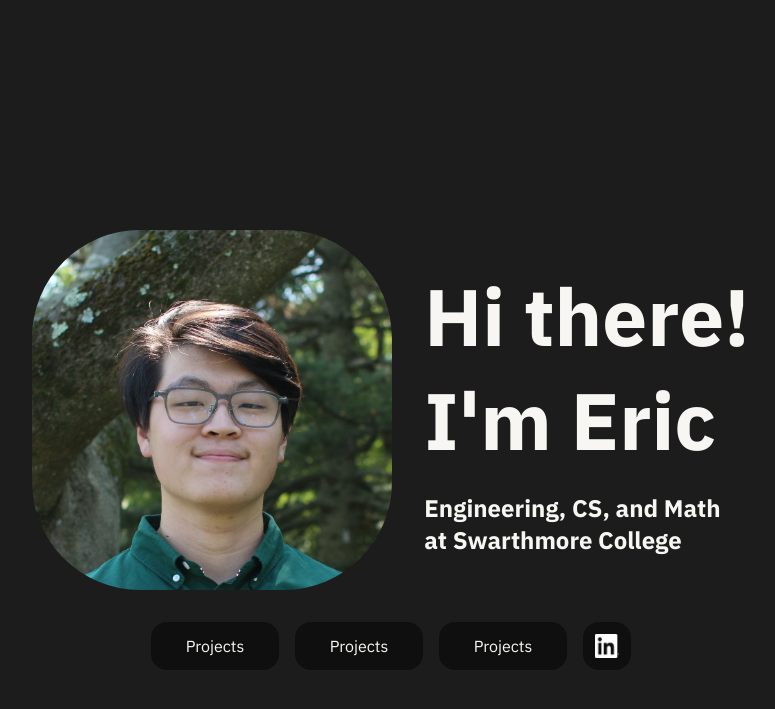
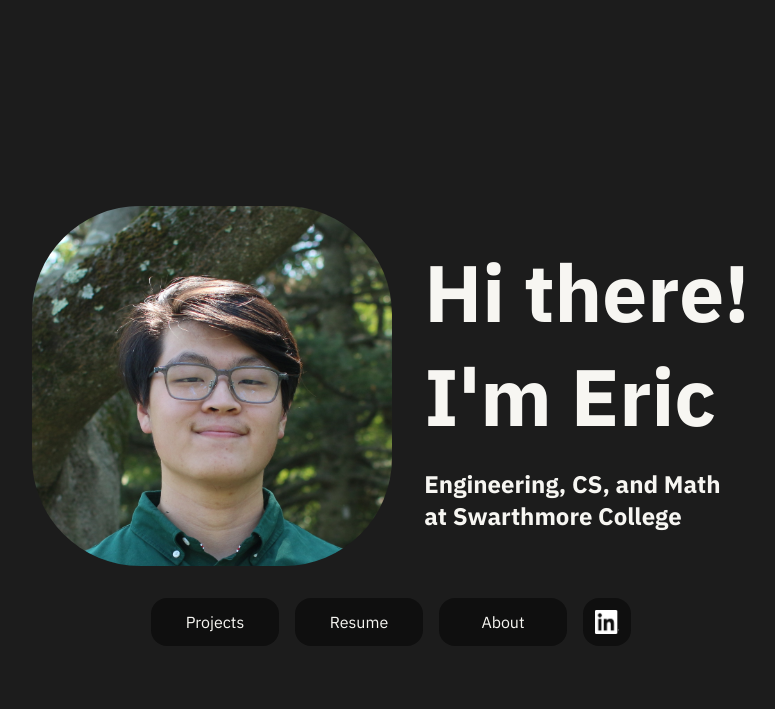
Before and after one commit to ericjchen21/ericjchen21.github.io, a Jekyll site: the page built from index.html, in a window 1280 px wide. Shown: the top 709 px of the page, without its empty margins (249-1024 px from the left). Built offline with Jekyll 4.4.1, drawn with Linux system fonts in a browser that asks for light colours.

Commit message:
fixed index navbar

```diff
--- a/_sass/_index.scss
+++ b/_sass/_index.scss
@@ -98,6 +98,37 @@
     //   gap: 2rem; vv
     // }
 
+    .my-button {
+      display: flex;
+      justify-content: center;
+      align-items: center;
+
+      height: 3rem;
+      width: 8rem;
+
+      &.icon {
+        width: 3rem;
+      }
+
+      background-color: darken($bg-color, 5%);
+      // border: 10px;
+      // border-color: var(--text-color);
+      border-radius: 1rem 1rem;
+
+      color: var(--text-color);
+      text-decoration: none;
+
+      img {
+        height: 1.5rem;
+        width: 1.5rem;
+      }
+
+      &:hover {
+        background-color: #123524;
+        transform: scale(1.1);
+      }
+    }
+
     my-button {
       height: 3rem;
       width: 8rem;
@@ -141,5 +172,5 @@
 }
 
 .spacer {
-  height: 3.5rem;
+  height: 1rem;
 }
--- a/index.html
+++ b/index.html
@@ -27,20 +27,20 @@ title: Eric Chen - Home
       </div>
     </div>
     <div class="index-navbar">
-      <my-button class="index-nav-button">
-        <a href="projects.html" class="index-nav-link">Projects</a>
-      </my-button>
-      <my-button class="index-nav-button">
-        <a href="projects.html" class="index-nav-link">Projects</a>
-      </my-button>
-      <my-button class="index-nav-button">
-        <a href="projects.html" class="index-nav-link">Projects</a>
-      </my-button>
-      <my-button class="index-nav-icon">
-        <img src="assets/images/InBug-White.png" alt="LinkedIn Icon">
-      </my-button>
+      <a class="my-button" href="{{ '/projects' | relative_url }}">
+          Projects
+      </a>
+      <a class="my-button" href="{{ '/resume' | relative_url }}" >
+          Resume
+      </a>
+      <a class="my-button" href="{{ '/about' | relative_url }}" >
+          About
+      </a>
+      <a class="my-button icon" href="https://www.linkedin.com/in/ericjchen21/" target="_blank" rel="noopener noreferrer">
+          <img src="assets/images/InBug-White.png" alt="LinkedIn Icon">
+      </a>
     </div>
-    <!-- <div class="spacer"></div> -->
+    <div class="spacer"></div>
   </div>
 </div>
     <!--
```
Also changed, not shown: resume.html (+5 -5 lines).
